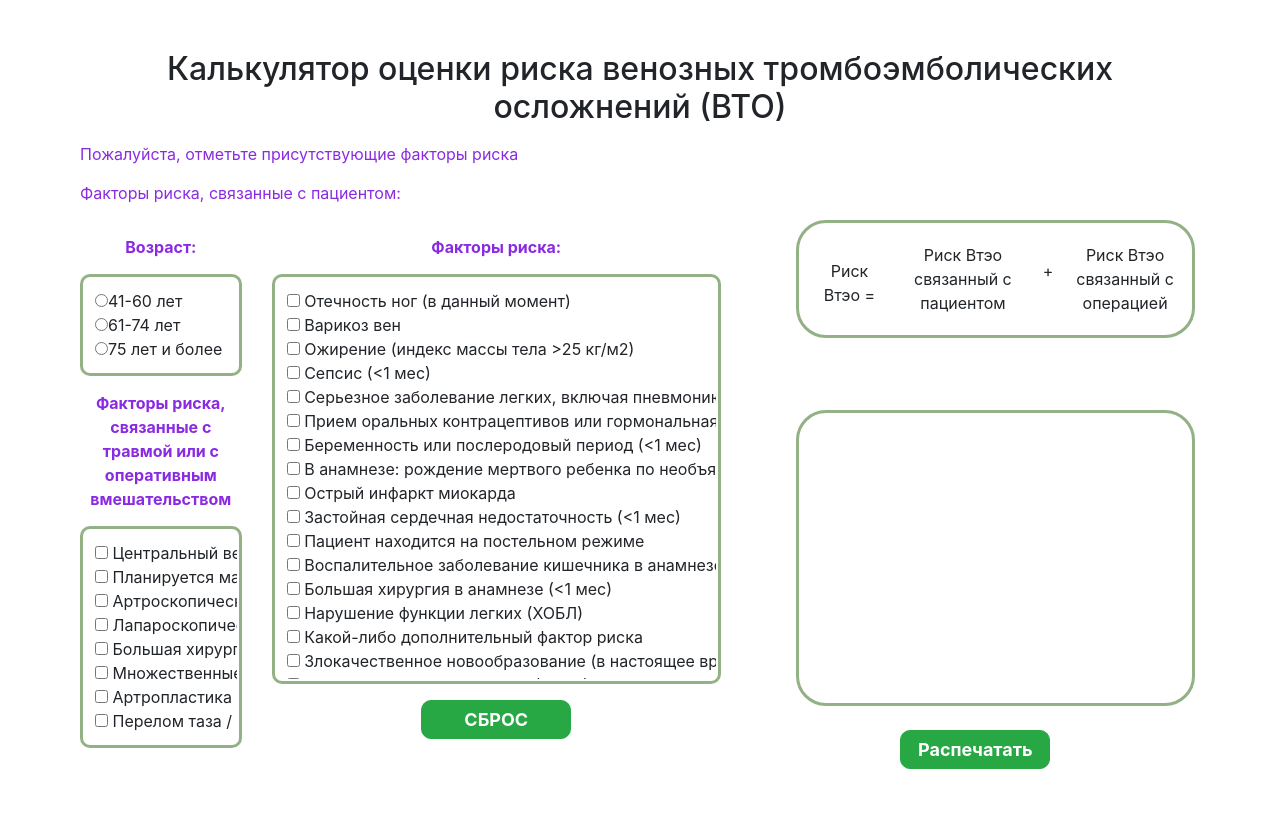
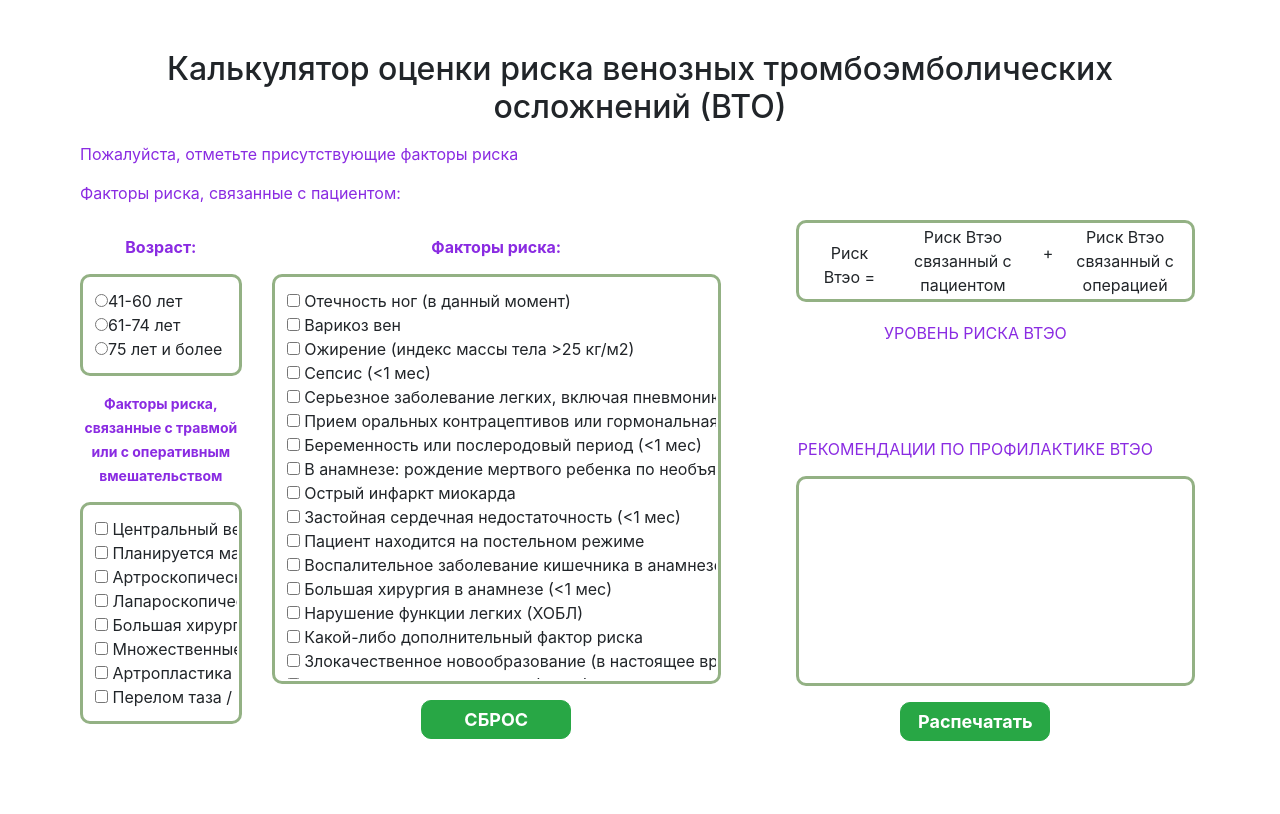
Before and after one commit to behruz-b/medicine_calculate, a PHP site: page /index.html in a window 1280 px wide. Shown: the top 814 px of the page. Run offline with PHP 8.4, Linux system fonts and the light colour scheme.

Commit message:
style change 2

```diff
--- a/index.html
+++ b/index.html
@@ -32,7 +32,7 @@
             <input type="radio" name="age" value="3">75 лет и более<br>
           </div>
         </div>
-        <p><strong>Факторы риска, связанные с травмой или с оперативным вмешательством</strong></p>
+        <p><strong style="font-size: 14px">Факторы риска, связанные с травмой или с оперативным вмешательством</strong style></p>
 
         <div class="box">
           <div class="box-content scroll-div">
@@ -121,20 +121,21 @@
         <div class="col-md-1 pt-3 text-center"> +</div>
         <div class="col-md-4 text-center">Риск Втэо связанный с операцией</div>
       </div>
-      <div class="row p-4">
-        <div class="col-md-8 offset-md-2">
+      <div class="row p-1 h-40">
+        <div class="col-md-8 offset-md-2 text-center">
+          <p>УРОВЕНЬ РИСКА ВТЭО</p>
           <div id="result-box" class="text-center p-2 w-100 result-box">
-            <h1 id="result-text" class="ml-2"></h1>
+            <h3 id="result-text" class="ml-2"></h3>
           </div>
         </div>
       </div>
-      <div class="row box-row">
-        <div id="conclude" class="col-md-12 box-content scroll-div h-250 text-justify">
+      <p>РЕКОМЕНДАЦИИ ПО ПРОФИЛАКТИКЕ ВТЭО</p>
+      <div class="row box-row ">
+        <div id="conclude" class="col-md-12 box-content scroll h-200 text-center">
 
         </div>
       </div>
-      <br>
-      <div class="col-md-6 text-center offset-md-3">
+      <div class="col-md-6 text-center offset-md-3 mt-3">
         <button class="btn btn-lg btn-success btn-green" onclick="calculation()">
           <b>Распечатать</b>
         </button>
--- a/style.css
+++ b/style.css
@@ -9,9 +9,9 @@
 }
 
 .box-row {
-  border-radius: 30px;
+  border-radius: 10px;
   border: 3px solid rgba(143, 174, 127, 0.96);
-  padding: 20px 2px;
+  padding: 2px 2px;
   margin-right: 1px;
   margin-left: 1px;
 }
@@ -21,7 +21,7 @@
 }
 
 .result-box {
-  border-radius: 15px;
+  border-radius: 10px;
 }
 
 .scroll-div {
@@ -29,12 +29,16 @@
   white-space: nowrap;
 }
 
+.scroll {
+  overflow-y: scroll;
+}
+
 
 .h-350 {
   height: 350px;
 }
 
-.h-250 {
+.h-200 {
   height: auto;
 }
 
@@ -105,21 +109,25 @@ p {
     padding-left: 80px;
   }
 
+  .h-40 {
+    height: 120px;
+  }
+
   .box-row {
-    border-radius: 30px;
+    border-radius: 10px;
     border: 3px solid rgba(143, 174, 127, 0.96);
-    padding: 20px 2px;
+    padding: 2px 2px;
     margin-right: 5px;
     margin-left: 45px;
   }
 
   .result-box {
-    border-radius: 15px;
+    border-radius: 10px;
     margin-left: 1.5rem;
   }
 
-  .h-250 {
-    height: 250px;
+  .h-200 {
+    height: 200px;
   }
 
   .print-button {
```
